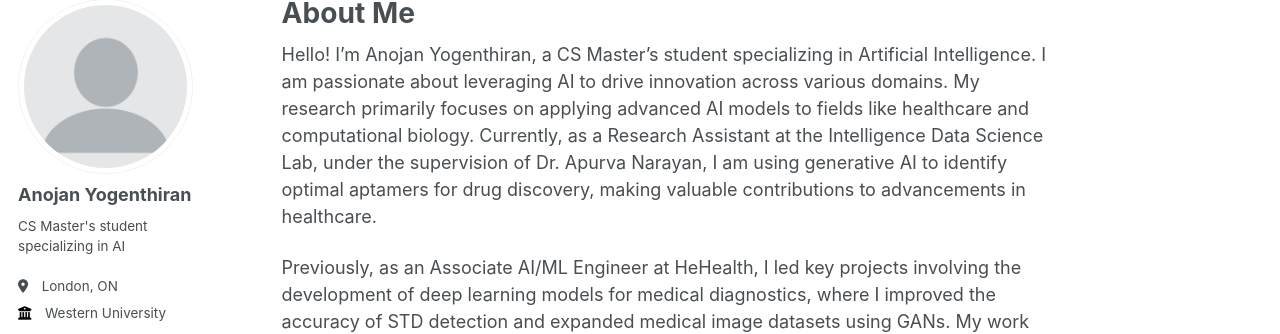
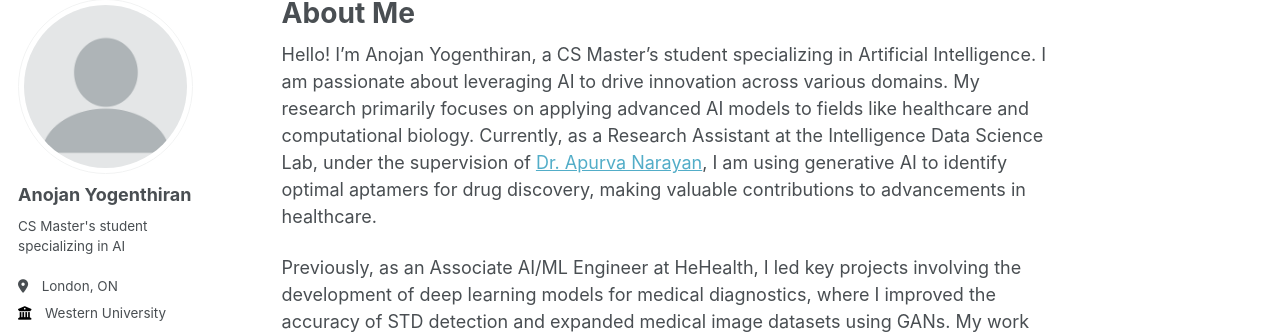
Before and after one commit to ayogenthiran/ayogenthiran.github.io, a Jekyll site: the page built from _pages/about.md, in a window 1280 px wide and 1217 px high. Shown: the part 107-441 px from the top of the window. Built offline with Jekyll 4.4.1, drawn with Linux system fonts in a browser that asks for light colours; some of the changed lines change nothing that is shown.

Commit message:
Added link to prof webpage

```diff
--- a/_pages/about.md
+++ b/_pages/about.md
@@ -7,7 +7,7 @@ redirect_from:
   - /about.html
 ---
 
-Hello! I'm Anojan Yogenthiran, a CS Master's student specializing in Artificial Intelligence. I am passionate about leveraging AI to drive innovation across various domains. My research primarily focuses on applying advanced AI models to fields like healthcare and computational biology. Currently, as a Research Assistant at the Intelligence Data Science Lab, under the supervision of Dr. Apurva Narayan, I am using generative AI to identify optimal aptamers for drug discovery, making valuable contributions to advancements in healthcare.
+Hello! I'm Anojan Yogenthiran, a CS Master's student specializing in Artificial Intelligence. I am passionate about leveraging AI to drive innovation across various domains. My research primarily focuses on applying advanced AI models to fields like healthcare and computational biology. Currently, as a Research Assistant at the Intelligence Data Science Lab, under the supervision of [Dr. Apurva Narayan](https://a-narayan.github.io/), I am using generative AI to identify optimal aptamers for drug discovery, making valuable contributions to advancements in healthcare.
 
 Previously, as an Associate AI/ML Engineer at HeHealth, I led key projects involving the development of deep learning models for medical diagnostics, where I improved the accuracy of STD detection and expanded medical image datasets using GANs. My work emphasizes both innovation and explainability, integrating explainable AI (XAI) techniques to build trust in AI-powered diagnostics. Additionally, during my time at SenzMate AIoT Intelligence as an Associate ML Engineer, I worked on projects involving anomaly detection, optimizing the efficiency of IoT sensor data analysis, and vehicle damage detection.
 
```
